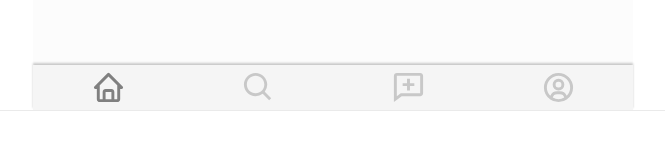
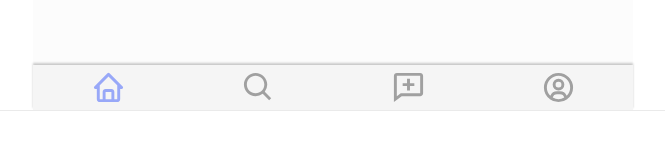
Before and after one commit to LWC421/btc_review, a Next.js app in the folder frontend/: page / in a window 1280 px wide. Shown: the part 690-840 px from the top of the page, without its empty margins (307-972 px from the left). Built offline with nearby package versions, Linux system fonts and the light colour scheme.

Commit message:
[feat]Theme 관리 파일 추가

```diff
--- a/frontend/styles/theme.ts
+++ b/frontend/styles/theme.ts
@@ -1,7 +1,8 @@
 const theme = {
   color: {
-    primary: "rgb(128, 128, 128)",
-    secondary: "rgb(200, 200, 200)",
+    primary: "rgb(152, 168, 248)",
+    secondary: "rgb(160, 160, 160)",
+    normal: "rgb(255, 255, 255)",
   },
 };
 
```
